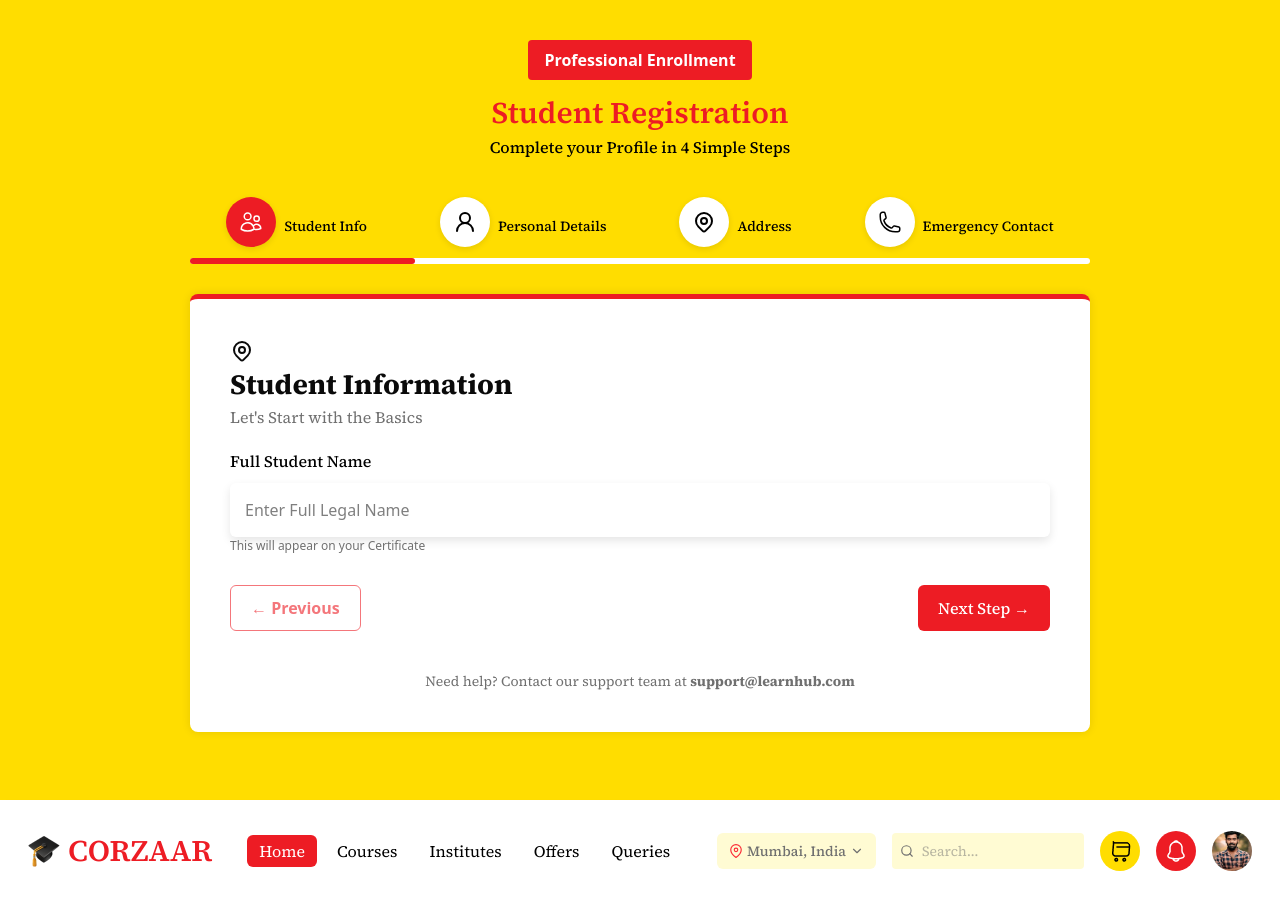
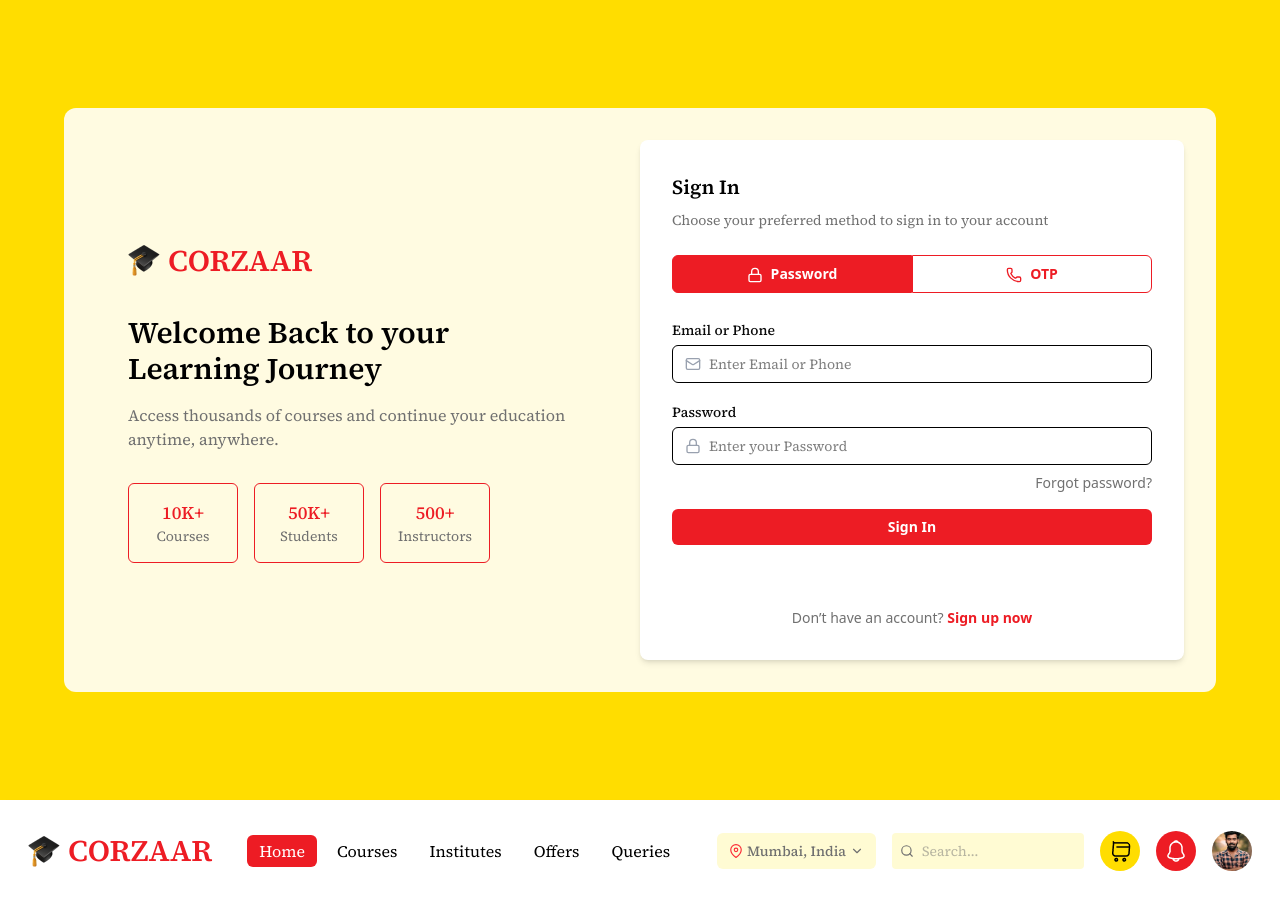
Before and after one commit to yoho-backendteam/corzaar-frontend-user, a React (Vite) app: page / in a window 1280 px wide. Built offline with nearby package versions, Linux system fonts and the light colour scheme; the HTML template or start-up script is replaced by a standard one.

Commit message:
Added signup page & student register page

```diff
--- a/src/Components/Authentication/OTPVerification.tsx
+++ b/src/Components/Authentication/OTPVerification.tsx
@@ -1,10 +1,12 @@
 import { COLORS, FONTS } from "../../Constants/uiconstants";
+import { useNavigate } from "react-router-dom";
 
 interface OTPVerificationProps {
   goBack: () => void;
 }
 
 const OTPVerification: React.FC<OTPVerificationProps> = ({ goBack }) => {
+    const navigate = useNavigate();
   return (
     <div className="w-full">
       <label style={{ ...(FONTS.medium as any), fontSize: "14px", color: COLORS.C_DIV_Title }}>
@@ -39,11 +41,15 @@ const OTPVerification: React.FC<OTPVerificationProps> = ({ goBack }) => {
       </button>
 
       <button
-        className="w-full py-2 rounded-md font-semibold text-sm"
-        style={{ backgroundColor: COLORS.primary_red, color: COLORS.primary_white }}
-      >
-        Verify & Sign In
-      </button>
+      onClick={() => navigate("/Home")}
+      className="w-full py-2 rounded-md font-semibold text-sm"
+      style={{
+        backgroundColor: COLORS.primary_red,
+        color: COLORS.primary_white,
+      }}
+    >
+      Verify & Sign In
+    </button>
     </div>
   );
 };
--- a/src/Components/Authentication/SignIn.tsx
+++ b/src/Components/Authentication/SignIn.tsx
@@ -5,8 +5,15 @@ import logocap from "../../assets/images/logocap.png";
 import SignInPassword from "./SignInPassword";
 import SendOTP from "./SendOTP";
 import OTPVerification from "./OTPVerification";
+import { useNavigate } from "react-router-dom";
+
+
+
+
+
 
 const SignIn = () => {
+const navigate = useNavigate();
   const [method, setMethod] = useState<"password" | "otp">("password");
   const [otpStep, setOtpStep] = useState<"enter-phone" | "enter-otp">("enter-phone");
 
@@ -179,15 +186,20 @@ const SignIn = () => {
   style={{ color: COLORS.primary_gray }}
 >
   Don’t have an account?{" "}
-            <span
+  <button
+    onClick={() => navigate("/student-register")}
     style={{
       color: COLORS.primary_red,
       fontWeight: 600,
       cursor: "pointer",
+      background: "none",
+      border: "none",
+      padding: 0,
+      fontSize: "inherit",
     }}
   >
     Sign up now
-            </span>
+  </button>
 </p>
         </div>
       </div>
--- a/src/Components/StudentVerfication/Address.tsx
+++ b/src/Components/StudentVerfication/Address.tsx
@@ -7,8 +7,8 @@ interface AddressProps {
 
 const Address: React.FC<AddressProps> = ({ InputField }) => (
   <div>
-    <h2 style={{ ...FONTS.S_Cart_title, color: COLORS.C_DIV_Title }}>
-     <HiOutlineLocationMarker size={24} />  Address Information
+    <h2 style={{ ...FONTS.S_Cart_title, color: COLORS.C_DIV_Title }} className="flex items-center gap-2">
+     <HiOutlineLocationMarker size={38} className="rounded-full p-2 sm:p-3 md:p-2" style={{background:COLORS.primary_red, color:COLORS.primary_white}} />  Address Information
     </h2>
     <p style={{ ...FONTS.regular as any, color: COLORS.primary_gray }}>
       Where can we reach you?
--- a/src/Components/StudentVerfication/EmergencyContact.tsx
+++ b/src/Components/StudentVerfication/EmergencyContact.tsx
@@ -10,8 +10,8 @@ interface EmergencyContactProps {
 const EmergencyContact: React.FC<EmergencyContactProps> = ({ InputField }) => (
   <div>
     <div className="shadow-md p-4 rounded-2xl mb-5">
-    <h1 style={{ ...FONTS.S_Cart_title, color: COLORS.C_DIV_Title, marginBottom: "8px" }}>
-     <HiOutlinePhone size={24} /> Emergency Contact
+    <h1 style={{ ...FONTS.S_Cart_title, color: COLORS.C_DIV_Title, marginBottom: "8px" }} className="flex items-center gap-2">
+     <HiOutlinePhone size={38} className="rounded-full p-2 sm:p-3 md:p-2" style={{background:COLORS.primary_red, color:COLORS.primary_white}} /> Emergency Contact
     </h1>
     <p style={{ ...FONTS.regular as any, color: COLORS.primary_gray, marginBottom: "32px" }}>
       Someone we can reach in emergencies
--- a/src/Components/StudentVerfication/PersonalDetails.tsx
+++ b/src/Components/StudentVerfication/PersonalDetails.tsx
@@ -9,7 +9,7 @@ interface PersonalDetailsProps {
 
 const PersonalDetails: React.FC<PersonalDetailsProps> = ({ InputField, SelectField }) => (
   <div>
-    <h2 style={{ ...FONTS.S_Cart_title, color: COLORS.C_DIV_Title }}><LuUserRound size={24} />Personal Details</h2>
+    <h2 style={{ ...FONTS.S_Cart_title, color: COLORS.C_DIV_Title }} className="flex items-center gap-2"><LuUserRound size={38} className="rounded-full p-2 sm:p-3 md:p-2" style={{background:COLORS.primary_red, color:COLORS.primary_white}} />Personal Details</h2>
     <p style={{ ...FONTS.regular as any, color: COLORS.primary_gray }}>Help us know you better</p>
 
     <div
--- a/src/Components/StudentVerfication/StudentInfo.tsx
+++ b/src/Components/StudentVerfication/StudentInfo.tsx
@@ -1,10 +1,11 @@
 import React from "react";
 import { COLORS, FONTS } from "../../Constants/uiconstants";
-import { HiOutlineLocationMarker } from "react-icons/hi";
+import { HiOutlineUsers } from "react-icons/hi2";
+
 
 const StudentInfo: React.FC = () => (
   <div>
-    <h2 style={{ ...FONTS.S_Cart_title, color: COLORS.C_DIV_Title }}><HiOutlineLocationMarker size={24} />Student Information</h2>
+    <h2 style={{ ...FONTS.S_Cart_title, color: COLORS.C_DIV_Title }} className="flex items-center gap-2"><HiOutlineUsers size={38} className="rounded-full p-2 sm:p-3 md:p-2" style={{background:COLORS.primary_red, color:COLORS.primary_white}}/>Student Information</h2>
     <p style={{ ...FONTS.regular as any, color: COLORS.primary_gray }}>Let's Start with the Basics</p>
 
     <label htmlFor="fullName" style={{ ...FONTS.medium as any, display: "block", marginTop: "20px" }}>
--- a/src/Components/StudentVerfication/StudentRegistration.tsx
+++ b/src/Components/StudentVerfication/StudentRegistration.tsx
@@ -5,14 +5,11 @@ import PersonalDetails from "./PersonalDetails";
 import Address from "./Address";
 import EmergencyContact from "./EmergencyContact";
 import { CircleCheck } from "lucide-react";
-import {
-  HiOutlineUsers,
-  HiOutlinePhone,
-} from "react-icons/hi2";
+import { HiOutlineUsers, HiOutlinePhone } from "react-icons/hi2";
 import { LuUserRound } from "react-icons/lu";
 import { HiOutlineLocationMarker } from "react-icons/hi";
 import { useNavigate } from "react-router-dom";
-
+import { RiMagicLine } from "react-icons/ri";
 
 const StudentRegistration: React.FC = () => {
   const navigate = useNavigate();
@@ -23,7 +20,7 @@ const StudentRegistration: React.FC = () => {
     placeholder,
     value,
   }) => (
-    <div>
+    <div className="w-full">
       <label style={{ ...(FONTS.medium as any), display: "block", marginBottom: "6px" }}>
         {label}
       </label>
@@ -48,7 +45,7 @@ const StudentRegistration: React.FC = () => {
     label,
     placeholder,
   }) => (
-    <div>
+    <div className="w-full">
       <label style={{ ...(FONTS.medium as any), display: "block", marginBottom: "6px" }}>
         {label}
       </label>
@@ -68,7 +65,6 @@ const StudentRegistration: React.FC = () => {
     </div>
   );
 
-
   const ProgressBar: React.FC<{ step: number }> = ({ step }) => {
     const steps = [
       { icon: <HiOutlineUsers size={24} />, label: "Student Info" },
@@ -78,22 +74,18 @@ const StudentRegistration: React.FC = () => {
     ];
 
     return (
-      <div style={{ maxWidth: "900px", margin: "30px auto" }} >
-        <div
-          style={{
-            display: "flex",
-            justifyContent: "space-around",
-            marginBottom: "20px",
-            position: "relative",
-          }}
-        >
+      <div className="w-full mx-auto my-5 sm:my-5 md:my-[30px] px-3 sm:px-4 md:px-0 max-w-[95%] sm:max-w-[700px] md:max-w-[900px]">
+        <div className="flex flex-wrap justify-around items-center gap-4 mb-5 relative">
           {steps.map((s, index) => {
             const stepNumber = index + 1;
             const isCompleted = step > stepNumber;
             const isActive = step === stepNumber;
 
             return (
-              <div key={index} style={{ textAlign: "center", zIndex: 2 }} className="flex justify-center items-center gap-2 p-2">
+              <div
+                key={index}
+                className="flex flex-col items-center justify-center gap-1 text-center flex-1 min-w-[120px] p-5"
+              >
                 <div
                   style={{
                     width: "50px",
@@ -119,8 +111,6 @@ const StudentRegistration: React.FC = () => {
                   }}
                 >
                   {isCompleted ? <CircleCheck /> : s.icon}
-
-
                 </div>
                 <p
                   style={{
@@ -154,32 +144,35 @@ const StudentRegistration: React.FC = () => {
               borderRadius: "3px",
               transition: "width 0.3s ease",
             }}
+
           />
         </div>
       </div>
     );
   };
 
-
   return (
     <div
       style={{
         backgroundColor: COLORS.primary_yellow,
         minHeight: "100vh",
-        padding: "40px 0",
         textAlign: "center",
       }}
+      className="px-3 sm:px-6 md:px-10 py-8 sm:py-10 md:py-10"
     >
       <div
         style={{
+          ...FONTS.medium as any,
           backgroundColor: COLORS.primary_red,
-          color: COLORS.primary_white,
-          display: "inline-block",
+          color: COLORS.primary_yellow,
+
           padding: "8px 16px",
-          borderRadius: "4px",
+
           fontWeight: 600,
         }}
+        className="rounded-full items-center justify-center flex-wrap inline-flex"
       >
+    <RiMagicLine className="w-6 h-8"/>
   Professional Enrollment
       </div>
 
@@ -188,7 +181,9 @@ const StudentRegistration: React.FC = () => {
           ...(FONTS.boldHeading as any),
           color: COLORS.primary_red,
           marginTop: "10px",
+
         }}
+
       >
         Student Registration
       </h1>
@@ -201,21 +196,19 @@ const StudentRegistration: React.FC = () => {
       <div
         style={{
           backgroundColor: COLORS.primary_white,
-          maxWidth: "900px",
-          margin: "0 auto",
-          padding: "40px",
           borderRadius: "8px",
           textAlign: "left",
           boxShadow: "0 0 10px rgba(0,0,0,0.1)",
-          borderTop: `5px solid ${COLORS.primary_red}`
+          borderTop: `5px solid ${COLORS.primary_red}`,
         }}
+        className="w-full mx-auto max-w-[95%] sm:max-w-[700px] md:max-w-[900px] px-4 sm:px-6 md:px-10 py-6 sm:py-8 md:py-10 flex flex-col flex-wrap"
       >
         {step === 1 && <StudentInfo />}
         {step === 2 && <PersonalDetails InputField={InputField} SelectField={SelectField} />}
         {step === 3 && <Address InputField={InputField} />}
         {step === 4 && <EmergencyContact InputField={InputField} />}
 
-        <div style={{ display: "flex", justifyContent: "space-between", marginTop: "30px" }} >
+        <div className="flex flex-wrap justify-between gap-3 mt-6">
           <button
             onClick={() => setStep((s) => Math.max(1, s - 1))}
             disabled={step === 1}
@@ -233,30 +226,19 @@ const StudentRegistration: React.FC = () => {
             ← Previous
           </button>
 
-
           <button
             onClick={() => {
               if (step === 4) {
-
-      navigate("/");
+                navigate("/Home");
               } else {
                 setStep((s) => Math.min(4, s + 1));
               }
             }}
-  style={{
-    backgroundColor: step === 4 ? COLORS.secondary_green : COLORS.primary_red,
-    color: COLORS.primary_white,
-...FONTS.medium as any,
-border: "none",
-    padding: "10px 20px",
-    borderRadius: "6px",
-
-    cursor: "pointer",
-    display: "flex",
-    alignItems: "center",
-    gap: "8px",
-    justifyContent: "center",
-  }}
+            className={`flex items-center justify-center gap-2 px-6 py-2 rounded-md font-semibold text-white transition-all ${
+              step === 4
+                ? "bg-green-500 hover:bg-green-600"
+                : "bg-red-600 hover:bg-red-700"
+            }`}
           >
             {step === 4 ? (
               <>
@@ -268,7 +250,7 @@ border: "none",
           </button>
         </div>
 
-        <footer style={{ marginTop: "40px", textAlign: "center" }}>
+        <footer className="mt-10 text-center">
           <p
             style={{
               ...(FONTS.SHOPPING_CART_SubTitle as any),
--- a/src/NavBar/Navbar.tsx
+++ b/src/NavBar/Navbar.tsx
@@ -10,6 +10,7 @@ import carticon from '../assets/images/shopping-cart.png'
 import notify from '../assets/images/notification.png'
 import profileimg from '../assets/images/profileimg.png'
 import logout from '../assets/images/export.svg'
+import { useNavigate } from "react-router-dom";
 
 const Navbar: React.FC = () => {
   const [menuOpen, setMenuOpen] = useState(false);
@@ -17,6 +18,7 @@ const Navbar: React.FC = () => {
   const [location, setLocation] = useState("Mumbai, India");
   const locations = ["Chennai", "Bangalore", "Pune", "Salem"];
   const [showProfile, setShowProfile] = useState(false);
+  const navigate = useNavigate();
 
   return (
     <div>
@@ -24,7 +26,7 @@ const Navbar: React.FC = () => {
         <div className="flex flex-wrap items-center justify-between px-5 md:px-7 py-4 md:py-7 gap-4">
 
 
-          <NavLink to="/" className="sm:flex md:flex items-center gap-2">
+          <NavLink to="/Home" className="sm:flex md:flex items-center gap-2">
             <img src={logocap} alt="Logo" className="w-8 h-8" />
             <h1 style={{ ...(FONTS.boldHeading as any), color: COLORS.primary_red }} className="hidden sm:block">CORZAAR</h1>
           </NavLink>
@@ -163,7 +165,10 @@ const Navbar: React.FC = () => {
                   </ul>
 
                   <button
-                    onClick={() => setShowProfile(false)}
+      onClick={() => {
+
+        navigate("/");
+      }}
       className="flex items-center justify-center gap-1 w-full py-2 mt-5 rounded-md hover:bg-red-600 transition"
       style={{
         background: COLORS.primary_red,
--- a/src/Routes/LayoutRoute.tsx
+++ b/src/Routes/LayoutRoute.tsx
@@ -11,7 +11,7 @@ import NotificationPage from '../pages/NotificationPage'
 import ProfilePage from '../pages/ProfilePage'
 import { Settingprofile } from '../pages/Settingprofile'
 import { Portfolio } from '../components/profile/Tabpages/Portfolio/Portfolio'
-// import SignIn from '../components/Authentication/SignIn'
+import SignIn from '../components/Authentication/SignIn'
 import StudentRegistration from '../components/StudentVerfication/StudentRegistration'
 
 
@@ -20,10 +20,10 @@ const LayoutRoute : React.FC = () => {
     <div>
         <BrowserRouter>
         <Routes>
-            {/* <Route path='/' element={<SignIn/>}/> */}
-            <Route path='/' element={<StudentRegistration/>}/>
+            <Route path='/' element={<SignIn/>}/>
+            <Route path='/student-register' element={<StudentRegistration/>}/>
         </Routes>
-        <Navbar/>
+       <Navbar/>
         <Routes>
             <Route path='/Home' element={<Home/>}/>
             <Route path='/Courses' element={<Courses/>}/>
```
Lines whose indentation alone changed are shown as unchanged.
